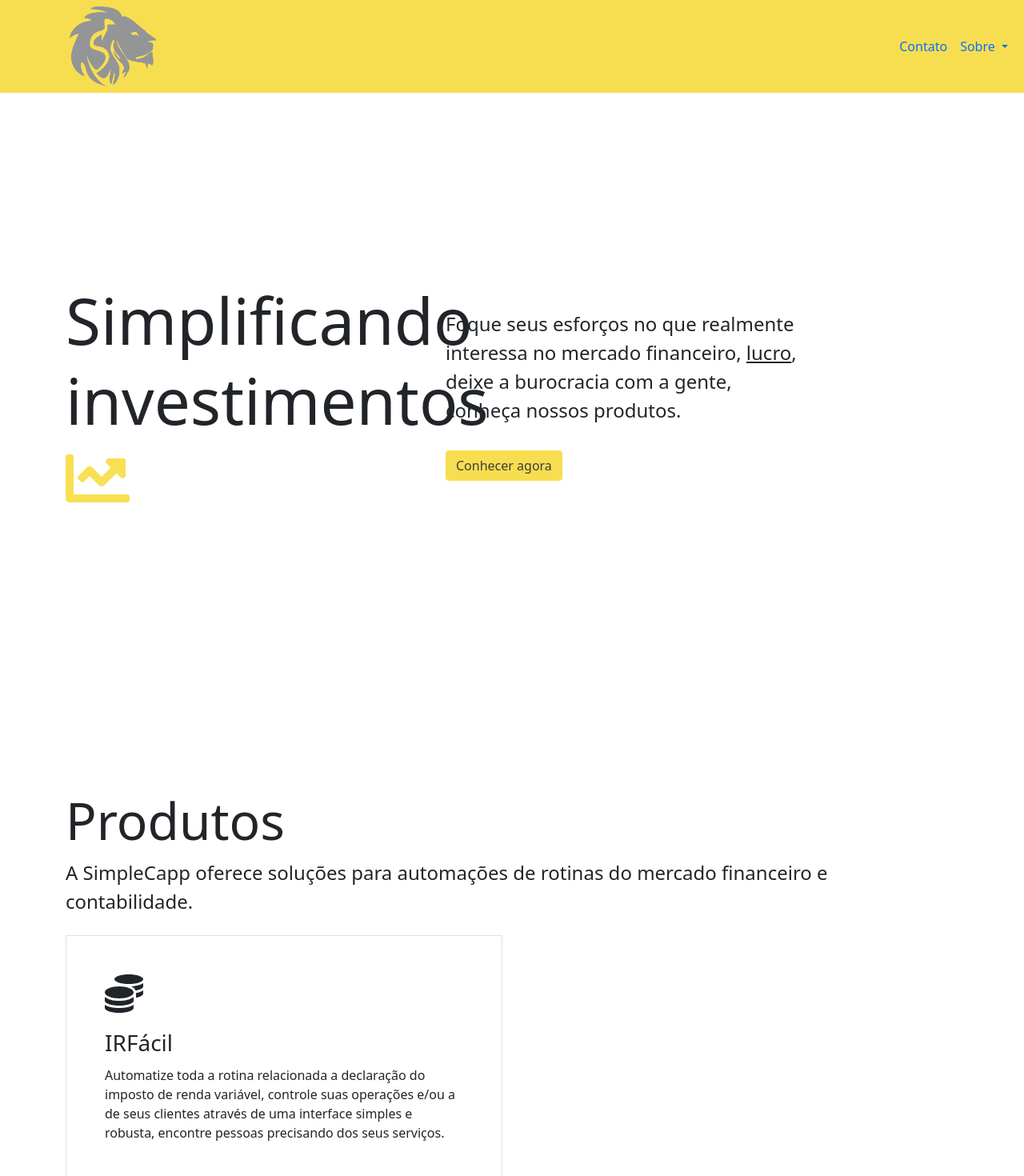
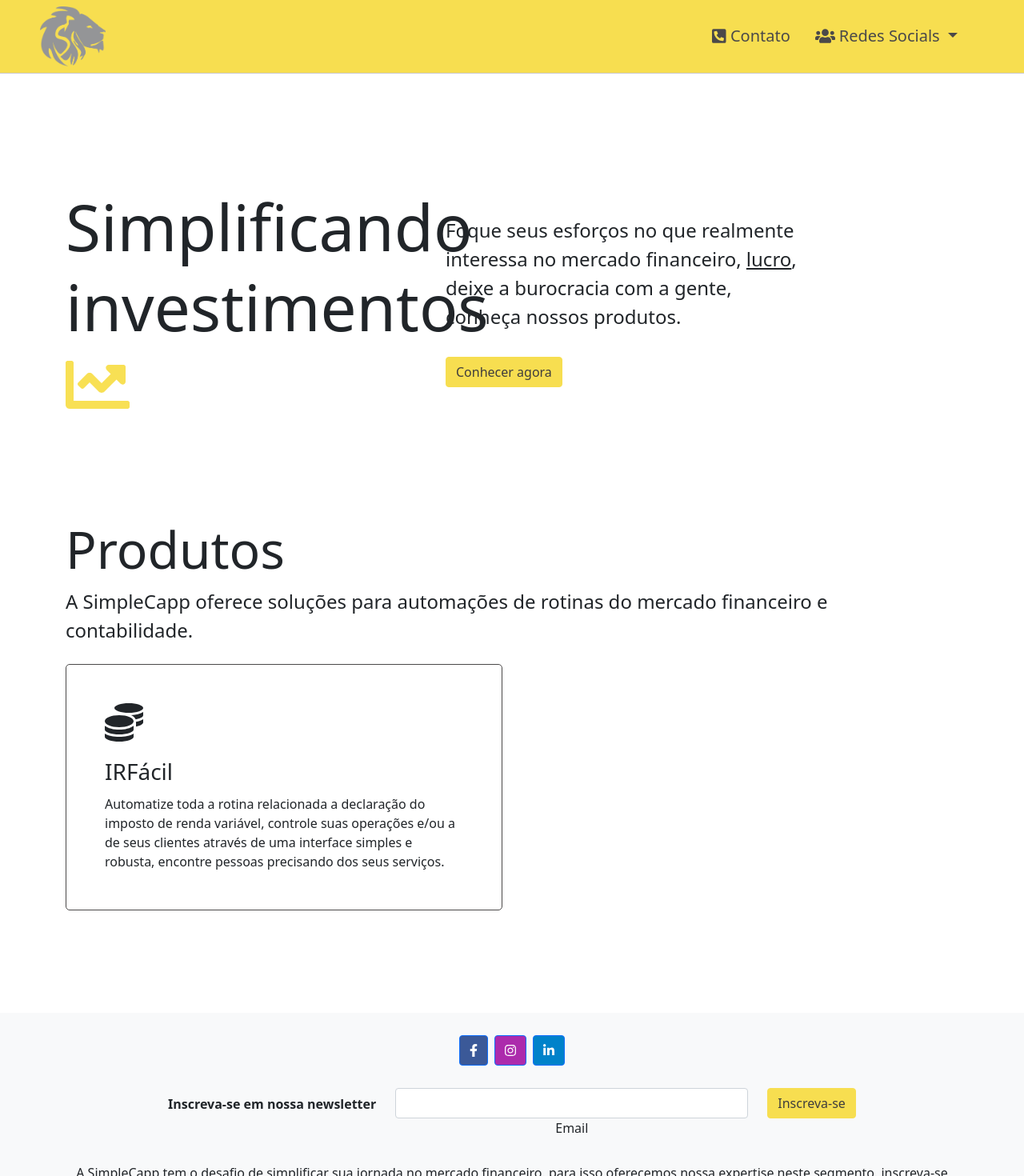
Before and after one commit to GustavoRonconi/simplecapp_pwa, a Vue app: page / in a window 1280 px wide. Shown: the top 1470 px of the page at 80% size. Built offline with nearby package versions, Linux system fonts and the light colour scheme.

Commit message:
frontend simplecapp

```diff
--- a/src/App.vue
+++ b/src/App.vue
@@ -19,10 +19,14 @@
 @import url("https://fonts.googleapis.com/css2?family=Roboto&display=swap");
 body {
   font-family: "Roboto";
+  padding-top: 105px;
 }
 .btn-simplecapp {
   color: #3f3d3d !important;
   background-color: #f7de50 !important;
   border-color: #f7de50 !important;
 }
+.btn-simplecapp:active {
+  color: #b19600 !important;
+}
 </style>
--- /dev/null
+++ b/src/components/Footer.vue
@@ -0,0 +1,105 @@
+<template>
+  <!-- Footer -->
+  <footer class="bg-light text-center mt-6">
+    <!-- Grid container -->
+    <div class="container p-4">
+      <!-- Section: Social media -->
+      <section class="mb-4">
+        <!-- Facebook -->
+        <a
+          class="btn btn-primary btn-floating m-1"
+          style="background-color: #3b5998"
+          href="#!"
+          role="button"
+          ><i class="fab fa-facebook-f"></i
+        ></a>
+
+        <!-- Instagram -->
+        <a
+          class="btn btn-primary btn-floating m-1"
+          style="background-color: #ac2bac"
+          href="#!"
+          role="button"
+          ><i class="fab fa-instagram"></i
+        ></a>
+
+        <!-- Linkedin -->
+        <a
+          class="btn btn-primary btn-floating m-1"
+          style="background-color: #0082ca"
+          href="#!"
+          role="button"
+          ><i class="fab fa-linkedin-in"></i
+        ></a>
+      </section>
+      <!-- Section: Social media -->
+
+      <!-- Section: Form -->
+      <section class="">
+        <form action="">
+          <!--Grid row-->
+          <div class="row d-flex justify-content-center">
+            <!--Grid column-->
+            <div class="col-auto">
+              <p class="pt-2">
+                <strong>Inscreva-se em nossa newsletter</strong>
+              </p>
+            </div>
+            <!--Grid column-->
+
+            <!--Grid column-->
+            <div class="col-md-5 col-12">
+              <!-- Email input -->
+              <div class="form-outline mb-4">
+                <input type="email" id="form5Example2" class="form-control" />
+                <label class="form-label" for="form5Example2"
+                  >Email</label
+                >
+              </div>
+            </div>
+            <!--Grid column-->
+
+            <!--Grid column-->
+            <div class="col-auto">
+              <!-- Submit button -->
+              <button type="submit" class="btn btn-primary btn-simplecapp mb-4">
+                Inscreva-se
+              </button>
+            </div>
+            <!--Grid column-->
+          </div>
+          <!--Grid row-->
+        </form>
+      </section>
+      <!-- Section: Form -->
+
+      <!-- Section: Text -->
+      <section class="mb-4">
+        <p>
+          A SimpleCapp tem o desafio de simplificar sua jornada no mercado financeiro, para isso oferecemos nossa expertise neste segmento, inscreva-se em nossa newsletter para se manter antenado sobre eventuais mudanças neste mercado.
+        </p>
+      </section>
+      <!-- Section: Text -->
+
+    </div>
+    <!-- Grid container -->
+
+    <!-- Copyright -->
+    <div class="text-center p-3" style="background-color: #f7de50;">
+      © 2021 Copyright:
+      <a class="text-dark" href="https://mdbootstrap.com/">www.simplecapp.com.br</a>
+    </div>
+    <!-- Copyright -->
+  </footer>
+  <!-- Footer -->
+</template>
+
+<script>
+import { defineComponent } from "vue";
+
+export default defineComponent({
+  data() {
+    return {};
+  },
+});
+</script>
--- a/src/components/HomePage.vue
+++ b/src/components/HomePage.vue
@@ -1,7 +1,8 @@
 <template>
-  <div></div>
+  <div>
     <Navbar />
-  <section class="mt-6">
+    <div class="mt-6 mb-3">
+      <section id="s1">
         <div class="container">
           <div class="row align-items-center">
             <div class="col-md-9 col-lg-8 col-xl-5">
@@ -11,17 +12,20 @@
             <div class="col-md-9 col-xl-5">
               <p class="fs-4">
                 Foque seus esforços no que realmente interessa no mercado
-            financeiro, <u>lucro</u>, deixe a burocracia com a gente, conheça
-            nossos produtos.
+                financeiro, <u>lucro</u>, deixe a burocracia com a gente,
+                conheça nossos produtos.
               </p>
-          <button class="btn btn-simplecapp btn-primary mt-3">
+              <button
+                @click="scroll"
+                class="btn btn-simplecapp btn-primary shadow-none mt-3"
+              >
                 Conhecer agora
               </button>
             </div>
           </div>
         </div>
       </section>
-  <section class="mt-6">
+      <section class="mt-6" id="s2">
         <div class="container">
           <h1 class="display-3 fw-semi-bold">Produtos</h1>
           <p class="fs-4">
@@ -35,10 +39,10 @@
                   <i class="fas fa-coins fa-3x"></i>
                   <h3 class="pt-3 lh-base">IRFácil</h3>
                   <p class="mb-0">
-                Automatize toda a rotina relacionada a declaração do imposto de
-                renda variável, controle suas operações e/ou a de seus clientes
-                através de uma interface simples e robusta, encontre pessoas
-                precisando dos seus serviços.
+                    Automatize toda a rotina relacionada a declaração do imposto
+                    de renda variável, controle suas operações e/ou a de seus
+                    clientes através de uma interface simples e robusta,
+                    encontre pessoas precisando dos seus serviços.
                   </p>
                 </div>
               </div>
@@ -46,21 +50,37 @@
           </div>
         </div>
       </section>
+    </div>
+    <Footer />
+  </div>
 </template>
 
 <script lang="ts">
 import { defineComponent } from "vue";
 import Navbar from "./Navbar.vue";
+import Footer from "./Footer.vue";
 
 export default defineComponent({
-  components: { Navbar },
+  components: { Navbar, Footer },
+  methods: {
+    scroll() {
+      const element = document.getElementById("s2");
+      element?.scrollIntoView({ behavior: "smooth" });
+    },
+  },
 });
 </script>
 
 <style scoped lang="scss">
 .mt-6 {
-  margin-top: 350px !important;
+  margin-top: 10% !important;
 }
+
+.product {
+  border-color: #4b4949 !important;
+  border-radius: 5px !important;
+}
+
 .product:hover {
   background-color: #f8e054;
 }
--- a/src/components/Navbar.vue
+++ b/src/components/Navbar.vue
@@ -1,5 +1,5 @@
 <template>
-  <nav class="navbar navbar-expand-lg fixed-top">
+  <nav class="navbar navbar-expand-lg navbar-light fixed-top">
     <div class="container-fluid ms-7">
       <img src="/img/logo.png" alt="" class="brand" />
       <button
@@ -14,9 +14,11 @@
         <span class="navbar-toggler-icon"></span>
       </button>
       <div class="collapse navbar-collapse" id="navbarSupportedContent">
-        <ul class="navbar-nav ms-auto">
+        <ul class="navbar-nav ms-auto me-5 list-group">
           <li class="nav-item">
-            <a class="nav-link" href="#">Contato</a>
+            <a class="nav-link nav-bar-links" href="#"
+              ><i class="fas fa-phone-square-alt space-ico"></i>Contato
+            </a>
           </li>
           <li class="nav-item dropdown">
             <a
@@ -27,13 +29,12 @@
               data-bs-toggle="dropdown"
               aria-expanded="false"
             >
-              Sobre
+              <i class="fas fa-users space-ico"></i>Redes Socials
             </a>
             <ul class="dropdown-menu" aria-labelledby="navbarDropdown">
-              <li><a class="dropdown-item" href="#">Action</a></li>
-              <li><a class="dropdown-item" href="#">Another action</a></li>
-              <li><hr class="dropdown-divider" /></li>
-              <li><a class="dropdown-item" href="#">Something else here</a></li>
+              <li><a class="dropdown-item" href="#"><i class="fab fa-linkedin space-ico"></i>Linkedin</a></li>
+              <li><a class="dropdown-item" href="#"><i class="fab fa-facebook-square space-ico"></i>Facebook</a></li>
+              <li><a class="dropdown-item" href="#"><i class="fab fa-instagram space-ico"></i>Instagram</a></li>
             </ul>
           </li>
         </ul>
@@ -54,15 +55,26 @@
 
 <style scoped lang="scss">
 .brand {
-  max-height: 100px;
-}
-#navbarSupportedContent {
-  margin-left: 30px;
+  max-height: 75px;
 }
 .navbar {
   background-color: #f7de50;
+  border-bottom: 1px solid rgb(202, 200, 200);
 }
 .ms-7 {
-  margin-left: 75px !important;
+  margin-left: 3% !important;
+}
+.nav-link {
+  color: #4b4949 !important;
+  font-size: 20px;
+}
+.space-ico {
+  margin-right: 5px;
+}
+.nav-item {
+  margin-right: 15px;
+}
+.dropdown-menu {
+  background-color: #f7de50;
 }
 </style>
```
Lines whose indentation alone changed are shown as unchanged.
